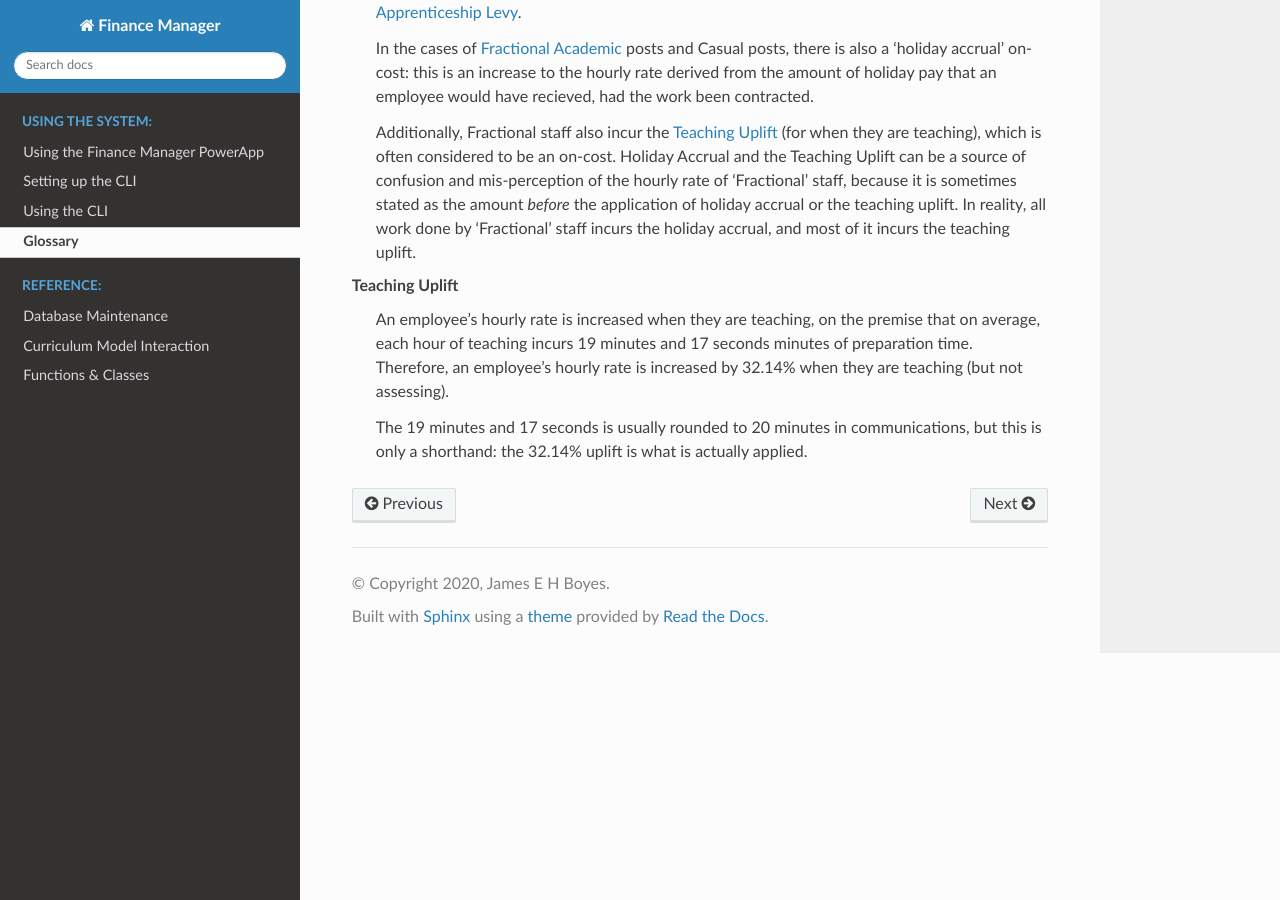
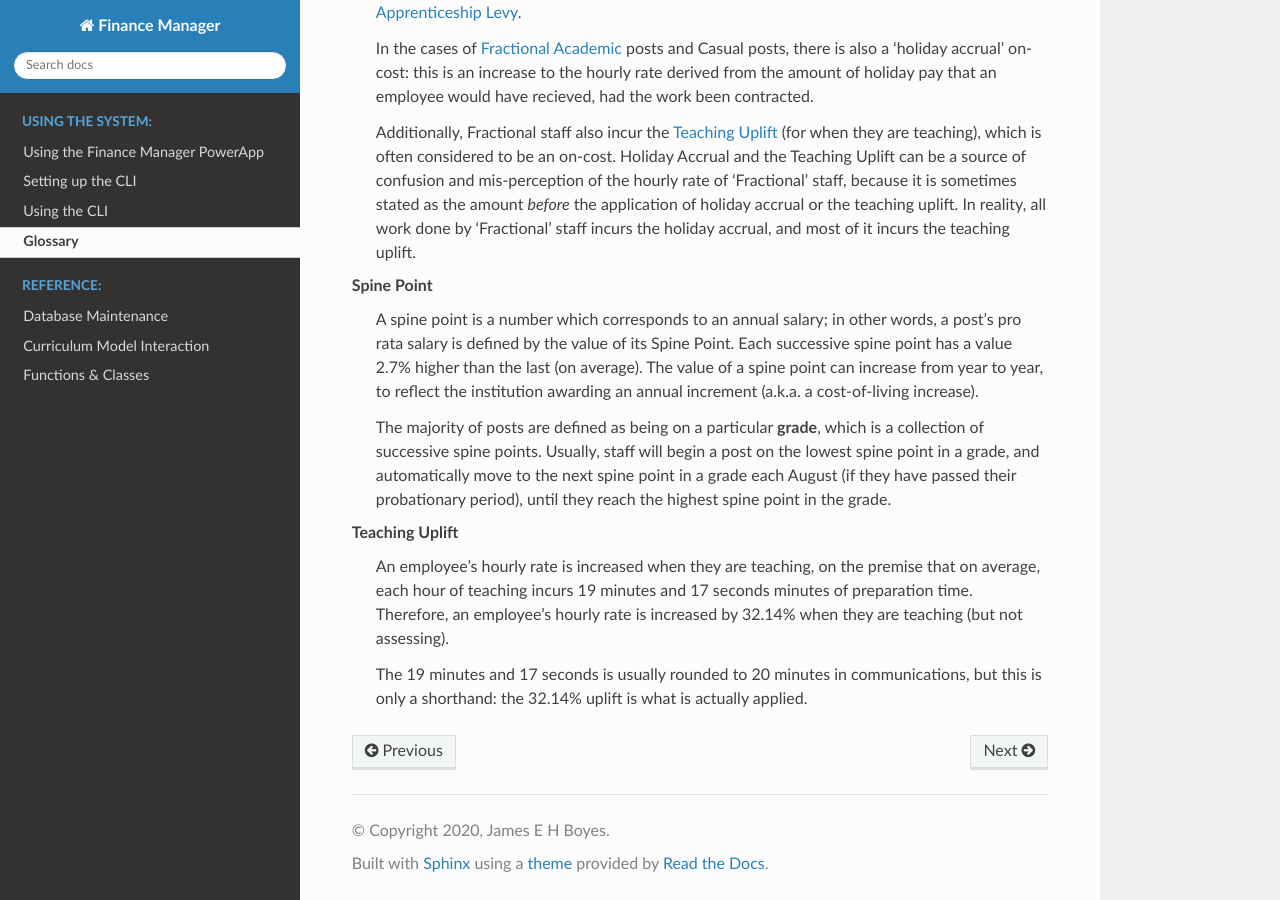
Before and after one commit to jehboyes/finance_manager, a Sphinx documentation site: the page built from docs/source/glossary.rst, in a window 1280 px wide and 900 px high, scrolled down 2701 px. Built offline with Sphinx 7.4.7 and the Read the Docs theme 2.0.0, drawn with Linux system fonts in a browser that asks for light colours; some of the changed text lies outside the part shown.

Commit message:
Added Spine Point to glossary
Added to provide reference on what a spine point actually is, and
when and why they can change.

```diff
--- a/docs/source/glossary.rst
+++ b/docs/source/glossary.rst
@@ -146,3 +146,14 @@
         This result is intuitively correct: it shows that a fractional FTE is the number of hours worked as a proportion of the maximum number of hours workable (the :math:`\frac{a}{b}` term),
         plus a small extra from the error term, which is equivalent to about :math:`5\frac{1}{2}` hours additional work. In financial terms, this translates to
         an absolute increase in salary of between £100 and £200 per member of fractional staff.
+
+
+    Spine Point
+
+        A spine point is a number which corresponds to an annual salary; in other words, a post's pro rata salary is defined by the value of its
+        Spine Point. Each successive spine point has a value 2.7% higher than the last (on average). The value of a spine point can
+        increase from year to year, to reflect the institution awarding an annual increment (a.k.a. a cost-of-living increase).
+
+        The majority of posts are defined as being on a particular **grade**, which is a collection of successive spine points. Usually,
+        staff will begin a post on the lowest spine point in a grade, and automatically move to the next spine point in a grade each August
+        (if they have passed their probationary period), until they reach the highest spine point in the grade.
```
Also changed, not shown: other parts of docs/source/glossary.rst (+1 -1 lines).
